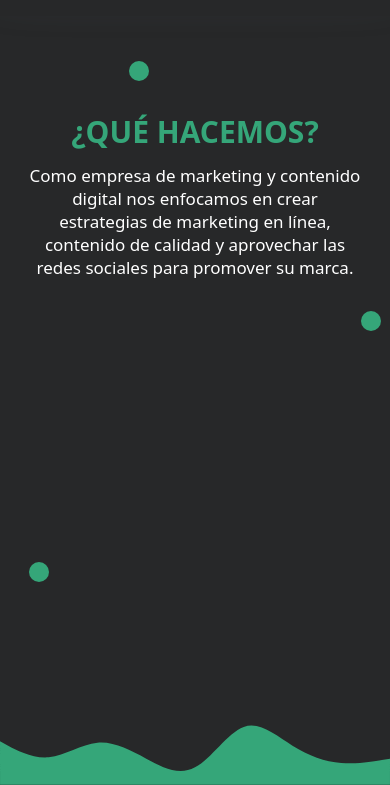
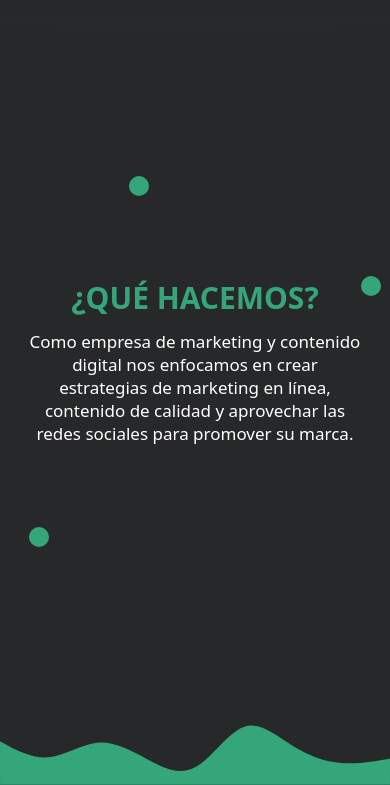
Before and after one commit to DaviAragon28/Royal-Design, a website: page src/index.html in a window 390 px wide. Shown: the part 59-844 px from the top of the page. Drawn offline with nearby package versions, Linux system fonts and the light colour scheme.

Commit message:
demo in mobile styles

```diff
--- a/src/main.css
+++ b/src/main.css
@@ -291,6 +291,7 @@ main .shape {
 
     main {
         padding: 0 29px;
+        margin-top: 115px;
     }
 
     main section {
@@ -300,13 +301,13 @@ main .shape {
     }
 
     main .intro {
-        justify-content: start;
+        justify-content: center;
         margin: 0 auto;
     }
 
     main .intro .ball-1 {
         left: 100px;
-        top: -50px;
+        top: 100px;
     }
 
     main .intro .ball-2 {
```
